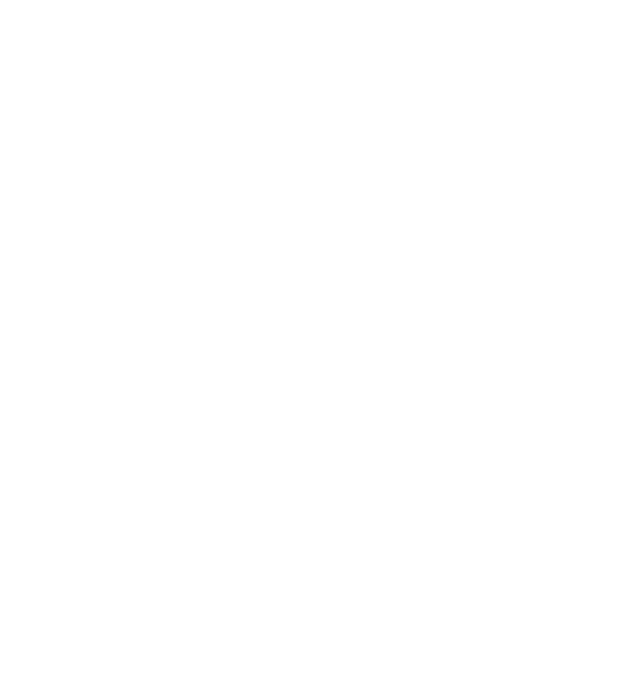
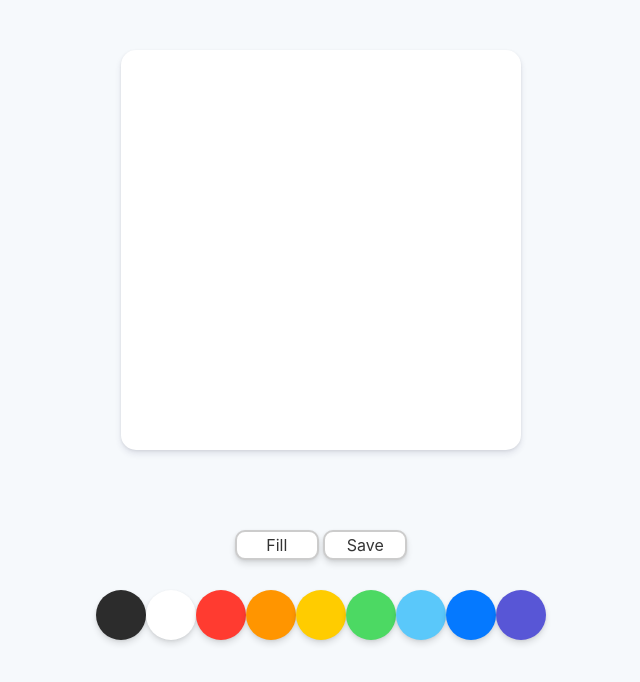
Before and after one commit to SeongheeJeon/Painting-Board, a plain HTML site: page index.html in a window 1280 px wide. Shown: the whole page, without its empty margins (319-959 px from the left). Drawn offline with Linux system fonts and the light colour scheme.

Commit message:
Coding lecture 0.1 ~ 1.1

```diff
--- a/index.html
+++ b/index.html
@@ -7,6 +7,24 @@
     <title>PaintJS</title>
   </head>
   <body>
+    <canvas id="jsCanvas" class="canvas"></canvas>
+    <div class="controls">
+      <div class="controls__btns">
+        <button id="jsMode">Fill</button>
+        <button id="jsSave">Save</button>
+      </div>
+      <div class="controls__colors" id="jsColors">
+        <div class="controls__color" style="background-color: #2c2c2c"></div>
+        <div class="controls__color" style="background-color: white"></div>
+        <div class="controls__color" style="background-color: #ff3b30"></div>
+        <div class="controls__color" style="background-color: #ff9500"></div>
+        <div class="controls__color" style="background-color: #ffcc00"></div>
+        <div class="controls__color" style="background-color: #4cd963"></div>
+        <div class="controls__color" style="background-color: #5ac8fa"></div>
+        <div class="controls__color" style="background-color: #0579ff"></div>
+        <div class="controls__color" style="background-color: #5856d6"></div>
+      </div>
+    </div>
     <script src="app.js"></script>
   </body>
 </html>
--- /dev/null
+++ b/reset.css
@@ -0,0 +1,124 @@
+html,
+body,
+div,
+span,
+applet,
+object,
+iframe,
+h1,
+h2,
+h3,
+h4,
+h5,
+h6,
+p,
+blockquote,
+pre,
+a,
+abbr,
+acronym,
+address,
+big,
+cite,
+code,
+del,
+dfn,
+em,
+img,
+ins,
+kbd,
+q,
+s,
+samp,
+small,
+strike,
+strong,
+sub,
+sup,
+tt,
+var,
+b,
+u,
+i,
+center,
+dl,
+dt,
+dd,
+ol,
+ul,
+li,
+fieldset,
+form,
+label,
+legend,
+table,
+caption,
+tbody,
+tfoot,
+thead,
+tr,
+th,
+td,
+article,
+aside,
+canvas,
+details,
+embed,
+figure,
+figcaption,
+footer,
+header,
+hgroup,
+menu,
+nav,
+output,
+ruby,
+section,
+summary,
+time,
+mark,
+audio,
+video {
+  margin: 0;
+  padding: 0;
+  border: 0;
+  font-size: 100%;
+  font: inherit;
+  vertical-align: baseline;
+}
+/* HTML5 display-role reset for older browsers */
+article,
+aside,
+details,
+figcaption,
+figure,
+footer,
+header,
+hgroup,
+menu,
+nav,
+section {
+  display: block;
+}
+body {
+  line-height: 1;
+}
+ol,
+ul {
+  list-style: none;
+}
+blockquote,
+q {
+  quotes: none;
+}
+blockquote:before,
+blockquote:after,
+q:before,
+q:after {
+  content: "";
+  content: none;
+}
+table {
+  border-collapse: collapse;
+  border-spacing: 0;
+}
--- a/styles.css
+++ b/styles.css
@@ -0,0 +1,59 @@
+@import "reset.css";
+
+body {
+  background-color: #f6f9fc;
+  font-family: -apple-system, BlinkMacSystemFont, "Segoe UI", Roboto, Oxygen,
+    Ubuntu, Cantarell, "Open Sans", "Helvetica Neue", sans-serif;
+  display: flex;
+  flex-direction: column;
+  align-items: center;
+  padding-top: 50px;
+}
+
+.canvas {
+  width: 400px;
+  height: 400px;
+  background-color: white;
+  border-radius: 15px;
+  box-shadow: 0 4px 6px rgba(50, 50, 93, 0.11), 0 1px 3px rgba(0, 0, 0, 0.08);
+}
+
+.controls {
+  margin-top: 80px;
+  display: flex;
+  flex-direction: column;
+  align-items: center;
+}
+
+.controls .controls__btns {
+  margin-bottom: 30px;
+}
+
+.controls__btns button {
+  all: unset;
+  cursor: pointer;
+  background-color: white;
+  padding: 5px 0px;
+  width: 80px;
+  text-align: center;
+  border-radius: 10px;
+  box-shadow: 0 4px 6px rgba(5, 5, 7, 0.11), 0 1px 3px rgba(0, 0, 0, 0.08);
+  border: 2px solid rgba(0, 0, 0, 0.2);
+  color: rgba(0, 0, 0, 0.8);
+}
+
+.controls__btns button:active {
+  transform: scale(0.9);
+}
+
+.controls .controls__colors {
+  display: flex;
+}
+
+.controls__colors .controls__color {
+  width: 50px;
+  height: 50px;
+  border-radius: 25px;
+  cursor: pointer;
+  box-shadow: 0 4px 6px rgba(5, 5, 7, 0.11), 0 1px 3px rgba(0, 0, 0, 0.08);
+}
```
